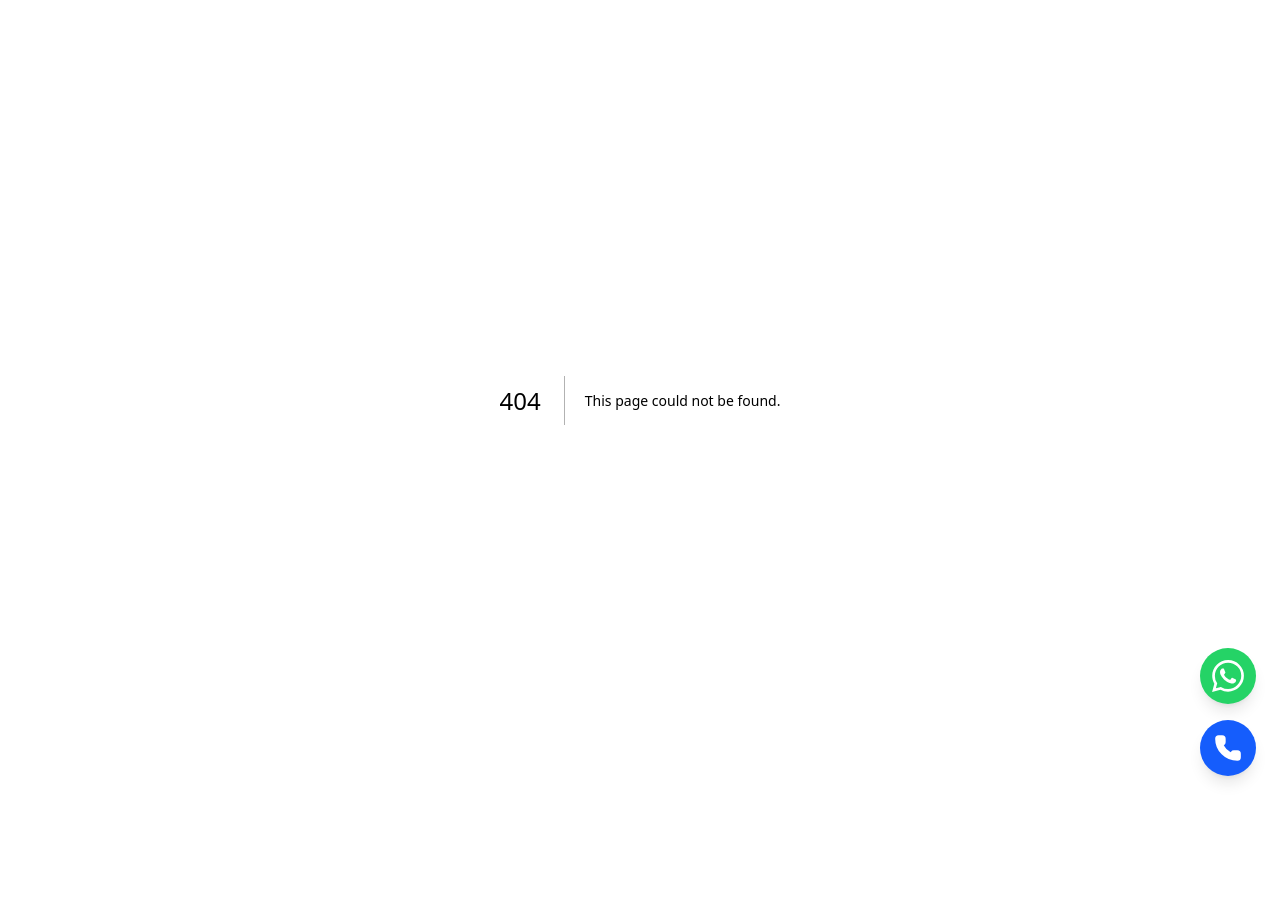
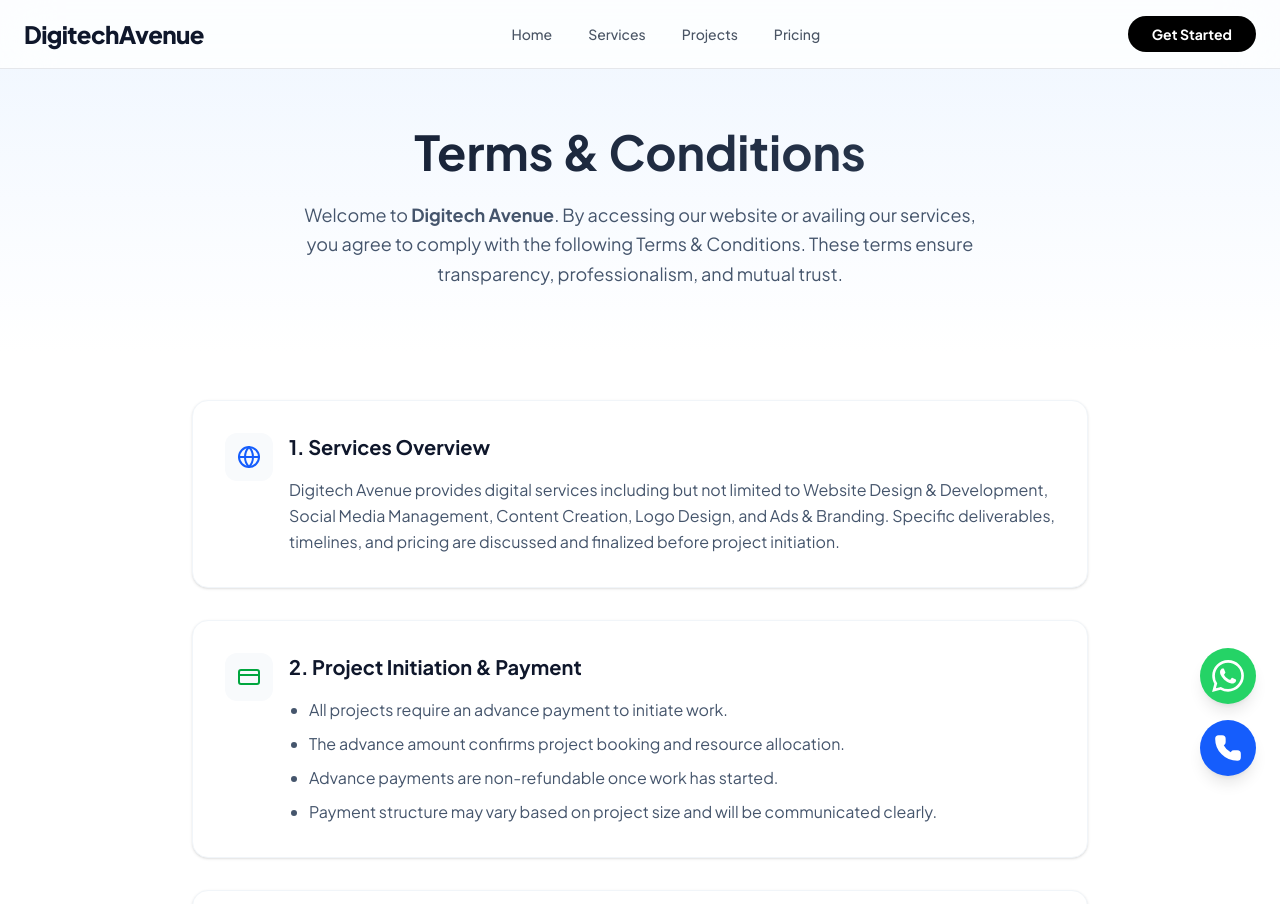
Before and after one commit to curatogift-ops/digitech, a Next.js app: page /terms in a window 1280 px wide. Before the commit this address had no page. Shown: the top 904 px of the page. Before the commit the page ends 800 px from the top, so only its background shows below. Built offline with nearby package versions, Linux system fonts and the light colour scheme.

Commit message:
feat: add Terms & Conditions page and footer link

```diff
--- /dev/null
+++ b/src/app/terms/page.tsx
@@ -0,0 +1,182 @@
+"use client";
+
+import { Header } from "@/components/Header";
+import { Footer } from "@/components/Footer";
+import { motion } from "framer-motion";
+import { FileText, Shield, Globe, CreditCard, Clock, AlertCircle, Phone } from "lucide-react";
+
+export default function TermsPage() {
+  const sections = [
+    {
+      title: "1. Services Overview",
+      content: "Digitech Avenue provides digital services including but not limited to Website Design & Development, Social Media Management, Content Creation, Logo Design, and Ads & Branding. Specific deliverables, timelines, and pricing are discussed and finalized before project initiation.",
+      icon: <Globe className="w-6 h-6 text-blue-600" />
+    },
+    {
+      title: "2. Project Initiation & Payment",
+      content: [
+        "All projects require an advance payment to initiate work.",
+        "The advance amount confirms project booking and resource allocation.",
+        "Advance payments are non-refundable once work has started.",
+        "Payment structure may vary based on project size and will be communicated clearly."
+      ],
+      icon: <CreditCard className="w-6 h-6 text-green-600" />
+    },
+    {
+      title: "3. Pricing & Revisions",
+      content: [
+        "Prices are based on agreed scope and requirements.",
+        "Minor revisions are included as per the selected package.",
+        "Additional changes or features outside scope may incur extra charges."
+      ],
+      icon: <FileText className="w-6 h-6 text-purple-600" />
+    },
+    {
+      title: "4. Client Responsibilities",
+      content: [
+        "Provide accurate content, materials, and approvals on time.",
+        "Respond promptly to avoid delays.",
+        "Maintain respectful and professional communication.",
+        "Delays caused by missing inputs may impact delivery timelines."
+      ],
+      icon: <Clock className="w-6 h-6 text-orange-600" />
+    },
+    {
+      title: "5. Intellectual Property & Ownership",
+      content: "All designs, source files, website files, creatives, and code created by Digitech Avenue remain our intellectual property until full payment is received. Upon completion and final payment, ownership rights are transferred to the client as per the agreed scope.",
+      icon: <Shield className="w-6 h-6 text-teal-600" />
+    },
+    {
+      title: "6. Website Deployment & Hosting",
+      content: [
+        "If hosting is provided by Digitech Avenue, the website remains hosted with us until project completion.",
+        "Migration to third-party hosting is supported after final payment.",
+        "Hosting-related issues from third-party providers are not our responsibility."
+      ],
+      icon: <Globe className="w-6 h-6 text-indigo-600" />
+    },
+    {
+      title: "7. Confidentiality",
+      content: "Both parties agree to maintain confidentiality of shared information, data, and credentials unless legally required.",
+      icon: <Shield className="w-6 h-6 text-slate-600" />
+    },
+    {
+      title: "8. Delays, Holds & Termination",
+      content: [
+        "Digitech Avenue reserves the right to pause a project if payments are delayed.",
+        "Terminate services in case of non-payment, policy violations, or abusive behavior.",
+        "In such cases, completed work remains the property of Digitech Avenue."
+      ],
+      icon: <AlertCircle className="w-6 h-6 text-red-600" />
+    },
+    {
+      title: "9. Refund & Cancellation Policy",
+      content: [
+        "Advance payments are non-refundable.",
+        "Refunds, if applicable, are evaluated on a case-by-case basis.",
+        "No refunds are provided for completed or partially completed work."
+      ],
+      icon: <CreditCard className="w-6 h-6 text-pink-600" />
+    },
+    {
+      title: "10. Limitation of Liability",
+      content: "Digitech Avenue is not liable for business losses due to website downtime, third-party tool, hosting, or platform issues, or client-provided content or legal compliance.",
+      icon: <AlertCircle className="w-6 h-6 text-gray-600" />
+    },
+    {
+      title: "11. Legal Compliance & Disputes",
+      content: [
+        "Digitech Avenue operates ethically and lawfully.",
+        "Any disputes shall first be attempted to resolve mutually.",
+        "All disputes are subject to the jurisdiction of India."
+      ],
+      icon: <Shield className="w-6 h-6 text-blue-800" />
+    },
+    {
+      title: "12. Modifications to Terms",
+      content: "Digitech Avenue reserves the right to update these Terms & Conditions at any time. Continued use of services implies acceptance of updated terms.",
+      icon: <FileText className="w-6 h-6 text-slate-800" />
+    }
+  ];
+
+  return (
+    <main className="min-h-screen bg-white text-slate-900 overflow-x-hidden selection:bg-blue-200 selection:text-blue-900">
+      <Header />
+
+      {/* Hero Section */}
+      <section className="pt-32 pb-16 px-6 bg-gradient-to-b from-blue-50 to-white">
+        <div className="max-w-7xl mx-auto text-center">
+          <motion.div
+            initial={{ opacity: 0, y: 20 }}
+            animate={{ opacity: 1, y: 0 }}
+            transition={{ duration: 0.5 }}
+          >
+            <h1 className="text-4xl md:text-5xl font-bold bg-clip-text text-transparent bg-gradient-to-r from-slate-900 to-slate-700 mb-6 font-display">
+              Terms & Conditions
+            </h1>
+            <p className="text-lg text-slate-600 max-w-2xl mx-auto leading-relaxed">
+              Welcome to <strong>Digitech Avenue</strong>. By accessing our website or availing our services, you agree to comply with the following Terms & Conditions. These terms ensure transparency, professionalism, and mutual trust.
+            </p>
+          </motion.div>
+        </div>
+      </section>
+
+      {/* Content Section */}
+      <section className="py-12 px-6">
+        <div className="max-w-4xl mx-auto space-y-8">
+          {sections.map((section, index) => (
+            <motion.div
+              key={index}
+              initial={{ opacity: 0, y: 20 }}
+              whileInView={{ opacity: 1, y: 0 }}
+              viewport={{ once: true }}
+              transition={{ delay: index * 0.05, duration: 0.5 }}
+              className="group bg-white rounded-2xl p-6 md:p-8 shadow-sm hover:shadow-md border border-slate-100 transition-all duration-300"
+            >
+              <div className="flex items-start gap-4">
+                <div className="p-3 bg-slate-50 rounded-xl group-hover:bg-blue-50 transition-colors duration-300">
+                  {section.icon}
+                </div>
+                <div className="flex-1">
+                  <h2 className="text-xl font-bold text-slate-900 mb-4 flex items-center">
+                    {section.title}
+                  </h2>
+                  <div className="text-slate-600 leading-relaxed">
+                    {Array.isArray(section.content) ? (
+                      <ul className="list-disc pl-5 space-y-2">
+                        {section.content.map((item, i) => (
+                          <li key={i}>{item}</li>
+                        ))}
+                      </ul>
+                    ) : (
+                      <p>{section.content}</p>
+                    )}
+                  </div>
+                </div>
+              </div>
+            </motion.div>
+          ))}
+
+          {/* Contact Section */}
+          <motion.div
+            initial={{ opacity: 0, y: 20 }}
+            whileInView={{ opacity: 1, y: 0 }}
+            viewport={{ once: true }}
+            className="mt-12 p-8 bg-slate-900 rounded-3xl text-white text-center shadow-xl"
+          >
+            <h2 className="text-2xl font-bold mb-4">Questions?</h2>
+            <p className="text-slate-300 mb-6">
+              If you have any questions regarding these Terms & Conditions, please contact us.
+            </p>
+            <div className="inline-flex items-center gap-3 bg-white/10 px-6 py-3 rounded-full hover:bg-white/20 transition-colors backdrop-blur-sm">
+              <Phone className="w-5 h-5 text-blue-400" />
+              <span className="font-medium">7996998142</span>
+            </div>
+          </motion.div>
+        </div>
+      </section>
+
+      <Footer />
+    </main>
+  );
+}
--- a/src/components/Footer.tsx
+++ b/src/components/Footer.tsx
@@ -61,10 +61,15 @@ export function Footer() {
                     </div>
                 </div>
 
-                <div className="border-t border-gray-200 pt-8 flex justify-center items-center">
+                <div className="border-t border-gray-200 pt-8 flex flex-col md:flex-row justify-between items-center gap-4">
                     <p className="text-sm text-slate-500">
                         © {new Date().getFullYear()} DigitechAvenue. All rights reserved.
                     </p>
+                    <div className="flex gap-6">
+                        <Link href="/terms" className="text-sm text-slate-500 hover:text-black transition-colors">
+                            Terms & Conditions
+                        </Link>
+                    </div>
                 </div>
             </div>
         </footer>
```
